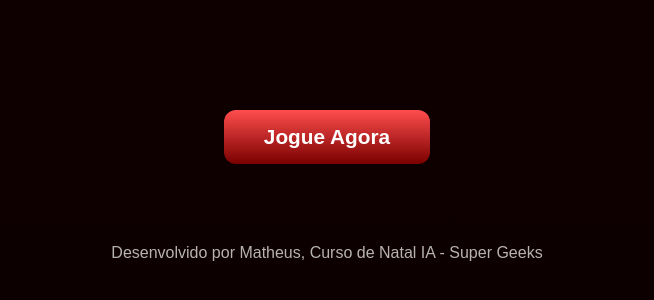
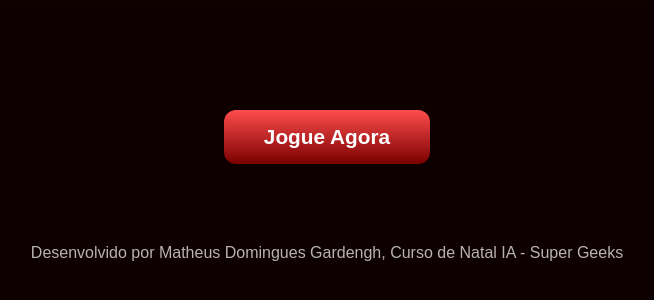
Before and after one commit to supergeekssertaozinho-tech/qua_matheus, a plain HTML site: page index.html in a window 1280 px wide. Shown: the part 1496-1796 px from the top of the page, without its empty margins (313-967 px from the left). Drawn offline with Linux system fonts and the light colour scheme.

Commit message:
Update index.html

```diff
--- a/index.html
+++ b/index.html
@@ -415,7 +415,7 @@
 
     <button class="play-btn">Jogue Agora</button>
 
-    <footer>Desenvolvido por Matheus, Curso de Natal IA - Super Geeks</footer>
+    <footer>Desenvolvido por Matheus Domingues Gardengh, Curso de Natal IA - Super Geeks</footer>
 
     <div id="ambient" class="ambient" aria-hidden="true"></div>
 
```
